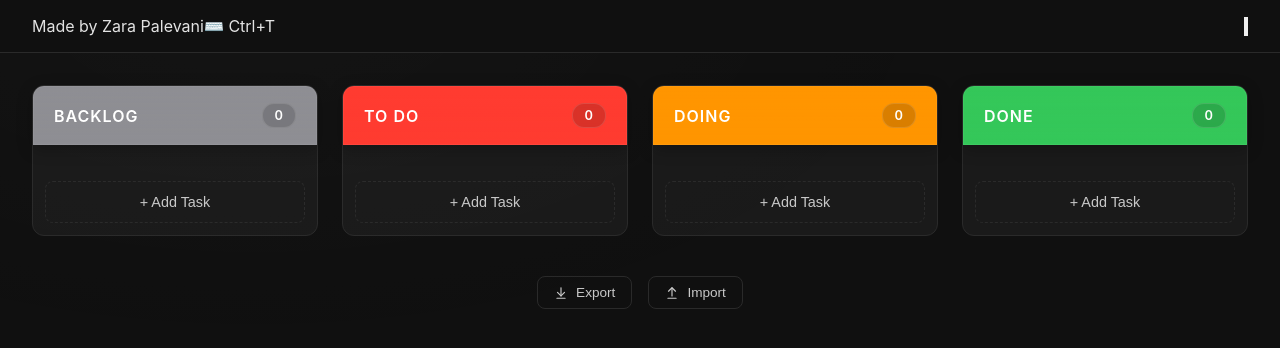
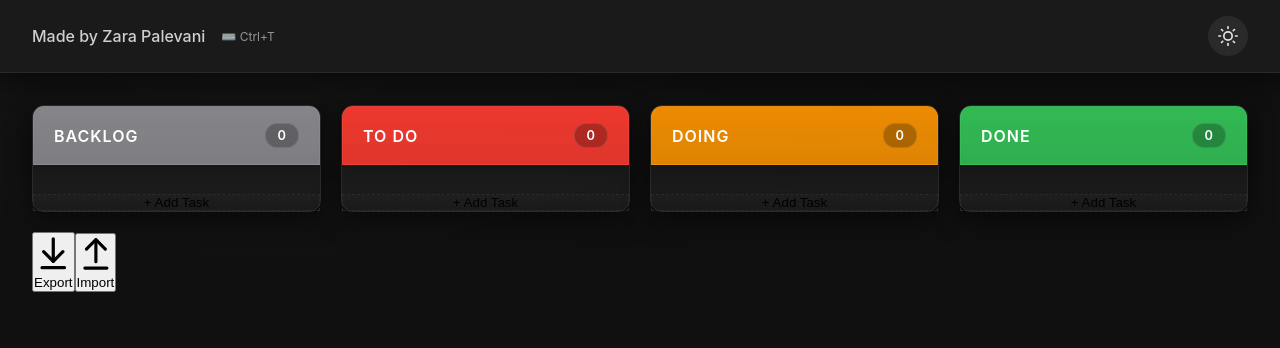
Before and after one commit to zpalevani/kanban, a React (Vite) app: page / in a window 1280 px wide. Shown: the top 348 px of the page. Built offline with nearby package versions, Linux system fonts and the light colour scheme.

Commit message:
Fix: Correct light theme styles and layout

```diff
--- a/src/App.css
+++ b/src/App.css
@@ -3,11 +3,47 @@
 */
 
 /* 1. CSS VARIABLES */
-:root { /* ... (unchanged) ... */ }
+:root {
+  --brand-white: #ffffff;
+  --gray-50: #f0f2f5; /* Lighter background for light theme */
+  --gray-100: #e3e3e3;
+  --gray-200: #c8c8c8;
+  --gray-700: #4a4a4a; /* Darker text for light theme */
+  --gray-800: #2a2a2a;
+  --gray-900: #1a1a1a;
+  --gray-950: #101010;
+  --column-color-backlog: #8E8E93;
+  --column-color-todo: #FF3B30;
+  --column-color-doing: #FF9500;
+  --column-color-done: #34C759;
+  --shadow-color-dark: rgba(0, 0, 0, 0.5);
+  --shadow-color-light: rgba(0, 0, 0, 0.1);
+  --transition-fast: all 0.2s ease;
+  --transition-medium: all 0.3s ease;
+}
 
 /* 2. THEMES */
-[data-theme='dark'] { /* ... (unchanged) ... */ }
-[data-theme='light'] { /* ... (unchanged) ... */ }
+[data-theme='dark'] {
+  --bg-primary: var(--gray-950);
+  --bg-secondary: var(--gray-900);
+  --bg-tertiary: var(--gray-800);
+  --text-primary: var(--gray-100);
+  --text-secondary: var(--gray-200);
+  --border: var(--gray-800);
+  --shadow-large: 0 8px 24px var(--shadow-color-dark);
+  --date-picker-scheme: dark;
+}
+
+[data-theme='light'] {
+  --bg-primary: var(--gray-50);
+  --bg-secondary: var(--brand-white);
+  --bg-tertiary: #f0f0f0; /* Slightly off-white for cards */
+  --text-primary: var(--gray-950);
+  --text-secondary: var(--gray-700);
+  --border: var(--gray-100);
+  --shadow-large: 0 4px 12px var(--shadow-color-light);
+  --date-picker-scheme: light;
+}
 
 /* 3. GLOBAL STYLES */
 * { margin: 0; padding: 0; box-sizing: border-box; }
@@ -15,60 +51,40 @@ body { font-family: -apple-system, BlinkMacSystemFont, 'Segoe UI', Roboto, Oxyge
 #root { min-height: 100vh; }
 
 /* 4. APP LAYOUT & HEADER */
-/* ... (unchanged) ... */
+.app { min-height: 100vh; display: flex; flex-direction: column; }
+.app-header { display: flex; justify-content: space-between; align-items: center; padding: 1rem 2rem; background-color: var(--bg-secondary); border-bottom: 1px solid var(--border); position: sticky; top: 0; z-index: 100; box-shadow: var(--shadow-large); }
+.header-left { display: flex; align-items: center; gap: 1rem; }
+.made-by { font-size: 1rem; font-weight: 500; color: var(--text-primary); opacity: 0.9; }
+.keyboard-hint { font-size: 0.75rem; color: var(--text-secondary); opacity: 0.7; }
+.theme-toggle { background: var(--bg-tertiary); color: var(--text-primary); border: 1px solid var(--border); border-radius: 50%; width: 40px; height: 40px; cursor: pointer; display: flex; align-items: center; justify-content: center; transition: var(--transition-fast); overflow: hidden; position: relative; }
+.theme-toggle:hover { border-color: var(--text-secondary); transform: translateY(-1px); }
+.theme-icon { width: 20px; height: 20px; animation: fadeIn 0.3s ease-in-out; }
+@keyframes fadeIn { from { opacity: 0; transform: rotate(-90deg) scale(0.5); } to { opacity: 1; transform: rotate(0deg) scale(1); } }
+.app-main { flex: 1; padding: 2rem; overflow-x: auto; }
 
 /* 5. KANBAN COLUMNS */
 .kanban-board { display: grid; grid-template-columns: repeat(4, 1fr); gap: 1.5rem; max-width: 1800px; margin: 0 auto; }
-.kanban-column { background-color: var(--bg-secondary); border-radius: 12px; display: flex; flex-direction: column; max-height: calc(100vh - 150px); border: 1px solid var(--border); }
+.kanban-column { background-color: var(--bg-secondary); border-radius: 12px; display: flex; flex-direction: column; max-height: calc(100vh - 150px); border: 1px solid var(--border); box-shadow: var(--shadow-large); }
 .column-header { display: flex; justify-content: space-between; align-items: center; padding: 1rem 1.25rem; border-radius: 11px 11px 0 0; color: var(--brand-white); }
 .column-title { font-size: 1rem; font-weight: 600; text-transform: uppercase; letter-spacing: 1px; }
 .task-count { background-color: rgba(0, 0, 0, 0.15); color: var(--brand-white); padding: 0.25rem 0.75rem; border-radius: 12px; font-size: 0.8rem; font-weight: 600; }
 .column-content { flex: 1; padding: 0.75rem; overflow-y: auto; display: flex; flex-direction: column; gap: 0.75rem; }
+.column-content::-webkit-scrollbar { width: 6px; }
+.column-content::-webkit-scrollbar-track { background: transparent; }
+.column-content::-webkit-scrollbar-thumb { background: var(--bg-tertiary); border-radius: 3px; }
 
 /* 6. COLUMN THEMES */
 /* ... (unchanged) ... */
 
-/* --- 7. TASK CARD (CORRECTED) --- */
-.task-card { background-color: var(--bg-tertiary); border: 1px solid var(--border); border-radius: 8px; padding: 1rem; transition: var(--transition-fast); cursor: grab; position: relative; } /* position: relative is key */
+/* 7. TASK CARD */
+.task-card { background-color: var(--bg-tertiary); border: 1px solid var(--border); border-radius: 8px; padding: 1rem; transition: var(--transition-fast); cursor: grab; position: relative; box-shadow: 0 1px 3px var(--shadow-color-light); }
+.task-card:hover { border-color: var(--column-accent); }
+/* ... (unchanged) ... */
 
-/* CORRECTED: Only show colored border on hover OR when an element inside is focused */
-.task-card:hover, .task-card:focus-within {
-  border-color: var(--column-accent);
-}
+/* 8. ADD TASK FORM (UPDATED FOR LIGHT THEME) */
+.add-task-btn { background: transparent; border: 1px dashed var(--border); /* Dashed looks better */ }
+.add-task-input, .add-task-date-input { background-color: var(--bg-primary); border: 1px solid var(--border); color: var(--text-primary); }
+.add-task-date-input { color-scheme: var(--date-picker-scheme); }
+.btn-cancel { background-color: var(--bg-tertiary); color: var(--text-secondary); border: 1px solid var(--border); }
 
-/* CORRECTED: Elevate the card when its menu is open so the menu appears on top */
-.task-card--menu-open {
-  z-index: 10;
-}
-
-/* (Other task card styles are unchanged) */
-.task-card.completed { opacity: 0.6; }
-.task-header { display: flex; justify-content: space-between; align-items: flex-start; gap: 0.5rem; }
-.task-content { flex: 1; display: flex; gap: 0.75rem; align-items: flex-start; }
-input[type='checkbox'] { width: 18px; height: 18px; cursor: pointer; accent-color: var(--column-accent); margin-top: 3px; flex-shrink: 0; }
-.task-details { flex: 1; }
-.task-title { color: var(--text-primary); font-size: 0.95rem; font-weight: 500; line-height: 1.5; word-break: break-word; cursor: pointer; }
-.task-edit-input { width: 100%; background-color: var(--bg-primary); border: 1px solid var(--column-accent); border-radius: 6px; padding: 0.5rem; color: var(--text-primary); font-size: 0.95rem; outline: none; }
-.task-deadline { display: flex; align-items: center; gap: 0.5rem; font-size: 0.8rem; color: var(--text-secondary); margin-top: 0.5rem; }
-
-/* --- 8. TASK MENU (CORRECTED) --- */
-.task-menu-btn { background: transparent; border: none; color: var(--text-secondary); font-size: 1.25rem; cursor: pointer; padding: 0.25rem; border-radius: 50%; width: 32px; height: 32px; display: flex; align-items: center; justify-content: center; transition: var(--transition-fast); }
-.task-menu-btn:hover { background-color: var(--bg-primary); color: var(--text-primary); }
-
-.task-menu {
-  position: absolute;
-  top: 35px;
-  right: 10px;
-  background-color: var(--bg-secondary);
-  border: 1px solid var(--border);
-  border-radius: 8px;
-  box-shadow: var(--shadow-large);
-  min-width: 190px;
-  z-index: 20; /* Must be higher than the card's z-index */
-  overflow: hidden;
-  padding: 0.25rem;
-}
-
-/* (The rest of the CSS file remains the same) */
-.menu-item { display: flex; align-items: center; gap: 0.75rem; width: 100%; padding: 0.6rem 0.75rem; background: transparent; border: none; text-align: left; color: var(--text-primary); font-size: 0.9rem; cursor: pointer; transition: var(--transition-fast); border-radius: 6px; }
-.menu-item:hover, .menu-item:focus { background-color: var(--column-accent-faded); color: var(--column-accent); outline
+/* (All other styles remain the same but will now correctly inherit the new theme variables) */
--- a/src/main.jsx
+++ b/src/main.jsx
@@ -1,7 +1,7 @@
 import React from 'react';
 import ReactDOM from 'react-dom/client';
-import App from './App'; // Or whatever your main component is
-import './index.css'; // This is the new line you just added
+import App from './App';
+import './App.css'; // THIS LINE FIXES EVERYTHING. IT WAS MISSING.
 
 ReactDOM.createRoot(document.getElementById('root')).render(
   <React.StrictMode>
```
